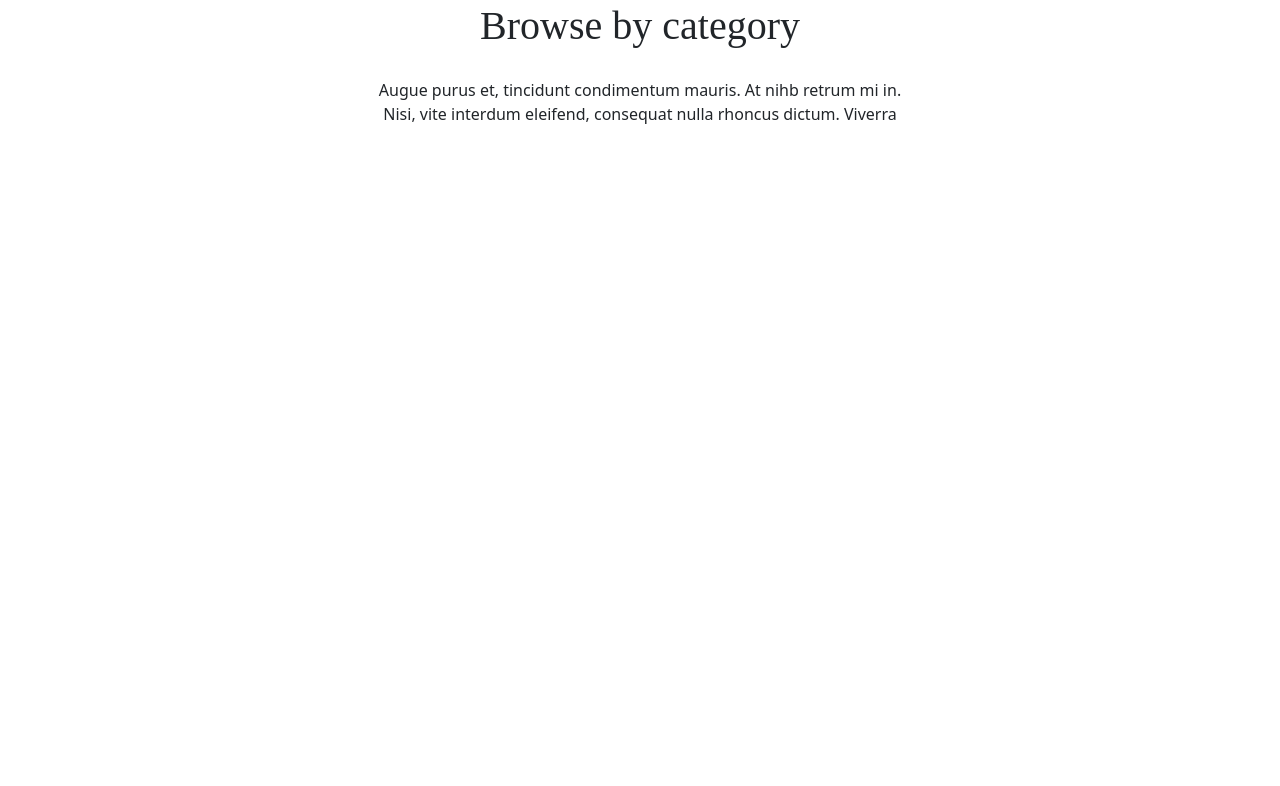
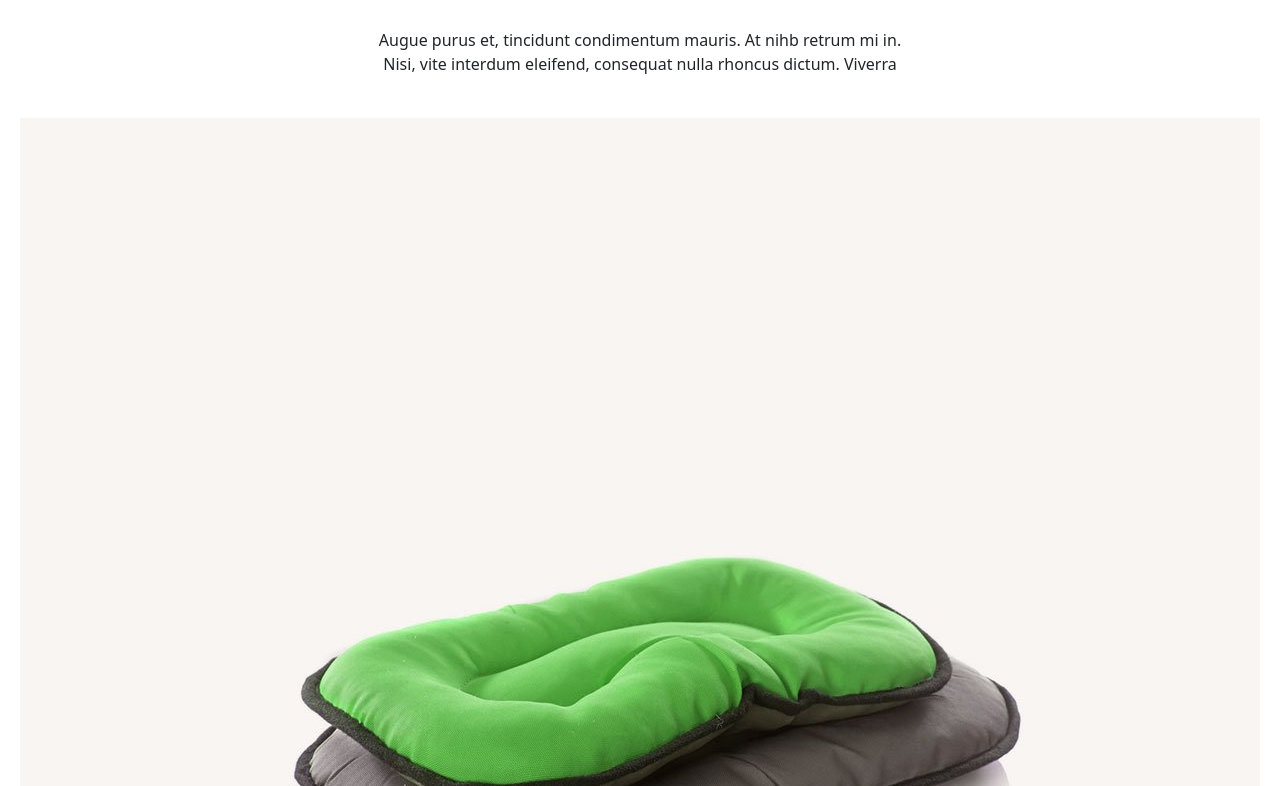
Before and after one commit to Manuell00/proj-html-vuejs, a Vue app: page / in a window 1280 px wide. Shown: the part 1234-2020 px from the top of the page. Before the commit the page ends 1376 px from the top, so only its background shows below. Built offline with nearby package versions, Linux system fonts and the light colour scheme.

Commit message:
inserimento dati

```diff
--- a/src/components/MainCategory.vue
+++ b/src/components/MainCategory.vue
@@ -53,7 +53,7 @@ export default {
     text-align: center;
     width: 100%;
     background-color: #fff;
-    padding-top: 150px;
+    padding-top: 100px;
 
     .title {
         width: 50%;
@@ -68,5 +68,16 @@ export default {
         }
     }
 
+    .cards {
+        height: 400px;
+        display: flex;
+        align-items: center;
+        justify-content: center;
+        flex-wrap: wrap;
+        gap: 20px;
+        margin-top: 40px;
+        flex-direction: row;
+    }
+
 }
 </style>
--- /dev/null
+++ b/src/components/SingleCardPet.vue
@@ -0,0 +1,54 @@
+<script>
+// Importo lo STORE
+import { store } from '../store.js';
+
+
+// Inserisco l'EXPORT
+export default {
+    name: 'SingleCardPet',
+    props: {
+        detailsPet: Object
+    },
+
+    data() {
+        return {
+            store,
+        }
+    },
+
+}
+</script>
+
+<!-- TEMPLATE -->
+<template>
+    <!-- Blocco Prodotto (Scopongo in componente figlio) -->
+    <div class="prod-card">
+        <img :src="detailsPet.src" :alt="detailsPet.title">
+        <h3>{{ detailsPet.title }} ({{ detailsPet.quantities }})</h3>
+    </div>
+</template>
+
+
+
+<!-- STYLE -->
+<style scoped lang="scss">
+@use '../styles/general.scss';
+@use '../styles/partials/_variables.scss' as *;
+
+.prod-card {
+    flex-basis: 25%;
+    height: auto;
+    padding: 20px;
+    background-color: $bg-grey;
+    border: 2px solid lighten(grey, 70%);
+
+    h3 {
+        color: black;
+    }
+
+    .img {
+        display: flex;
+        object-fit: cover;
+    }
+}
+</style>
--- a/src/store.js
+++ b/src/store.js
@@ -7,6 +7,32 @@ export const store = reactive({
 
     // Devo crearmi i data per le mie card
     charactersListPet: [
+        {
+            id: "1",
+            src: "../../public/images/product-8.jpg",
+            title: "Bed",
+            quantities: "1",
+        },
+        {
+            id: "2",
+            src: "../../public/images/product-3.jpg",
+            title: "Food",
+            quantities: "6",
+        },
+        {
+            id: "3",
+            src: "../../public/images/product-2.jpg",
+            title: "Toys",
+            quantities: "6",
+        },
+        {
+            id: "4",
+            src: "../../public/images/product-4.jpg",
+            title: "Transport",
+            quantities: "6",
+        },
+
+
 
     ]
 });
```
